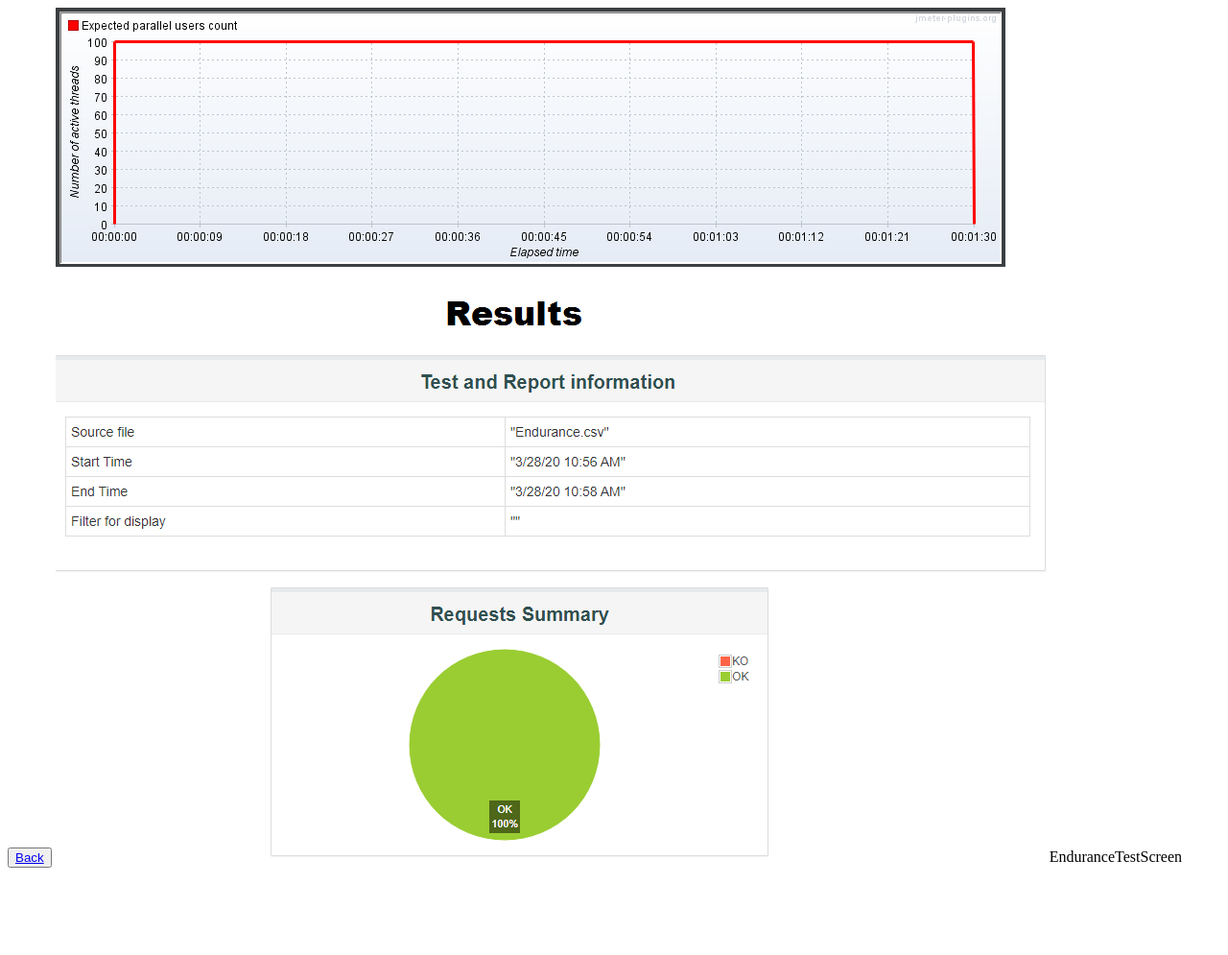
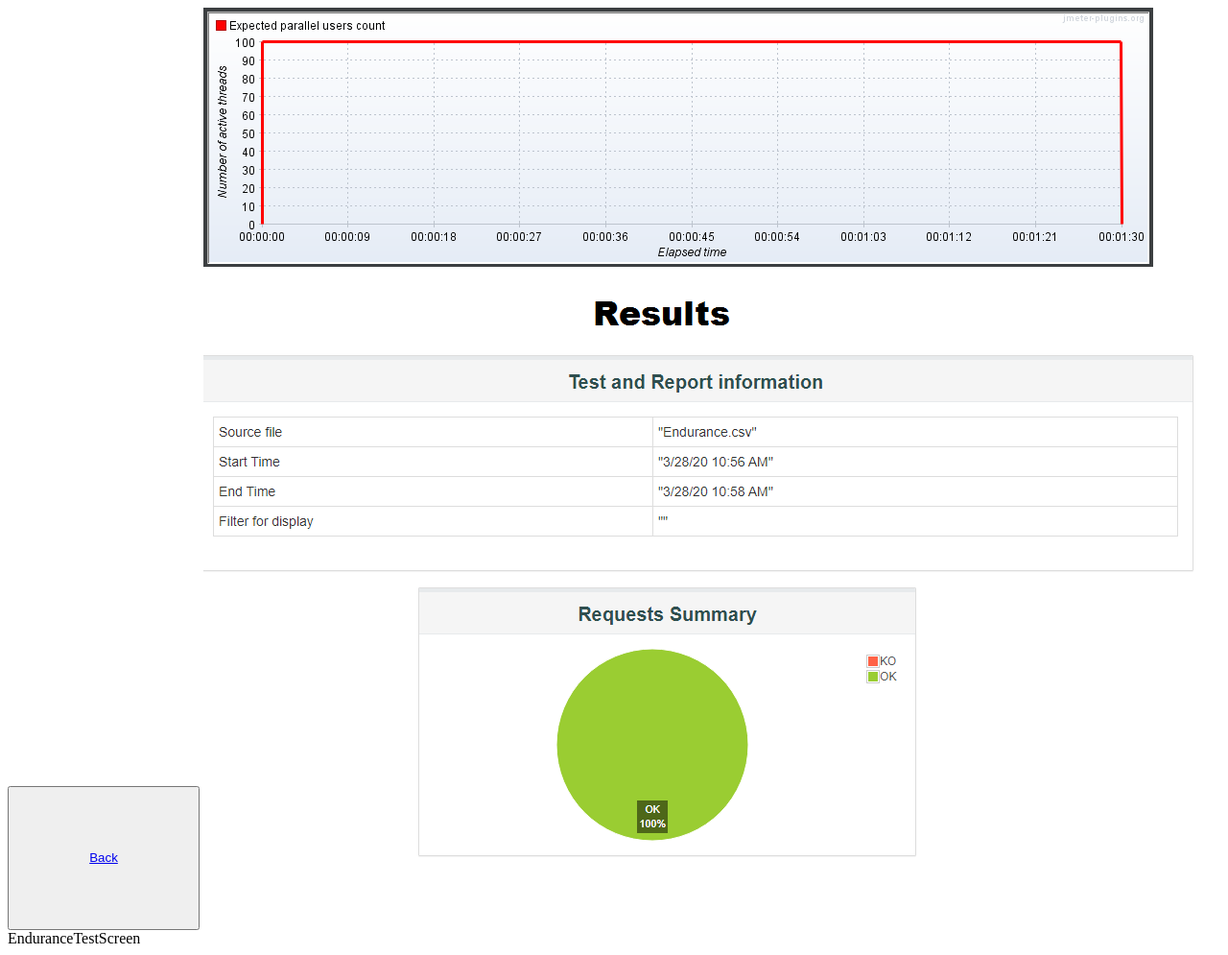
Before and after one commit to Legkoduh/Legkoduh, a plain HTML site: page EnduranceTest.html in a window 1280 px wide. Shown: the whole page at 96% size. Before the commit the page ends 912 px from the top, so only its background shows below. Drawn offline with Linux system fonts and the light colour scheme.

Commit message:
Update EnduranceTest.html

```diff
--- a/EnduranceTest.html
+++ b/EnduranceTest.html
@@ -1,7 +1,7 @@
 <!DOCTYPE html>
 <html lang="en">
 <head>
-  <button>
+  <button style="width:200px; height:150px;">
         <a href="index.html">Back</a>
       </button>
 </head>
```
